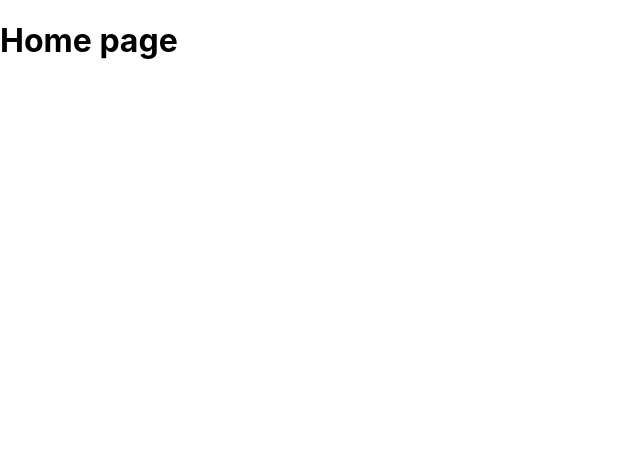
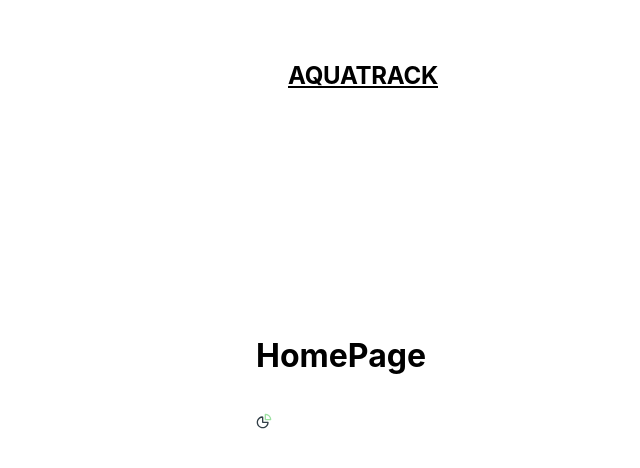
Before and after one commit to VeronikaPetrushka/fullstack-foundry, a React (Vite) app: page / in a window 1280 px wide. Shown: the top 468 px of the page, without its empty margins (0-640 px from the left). Built offline with nearby package versions, Linux system fonts and the light colour scheme.

Commit message:
add example icon

```diff
--- a/src/pages/HomePage/HomePage.jsx
+++ b/src/pages/HomePage/HomePage.jsx
@@ -1,9 +1,20 @@
+import Container from '../../components/Container/Container';
+import Icon from '../../components/Icon/Icon';
+import Page from '../../components/Page/Page';
+import css from './HomePage.module.css';
+
 const Homepage = () => {
-    return (
+  return (
+    <Container>
+      <Page>
+        <div className={css.wrap}></div>
         <div>
-            <h1>Home page</h1>
+          <h1>HomePage</h1>
         </div>
-    )
-}
+        <Icon width="16" height="16" iconName="pie-chart" styles="icon-pie" />
+      </Page>
+    </Container>
+  );
+};
 
 export default Homepage;
```
